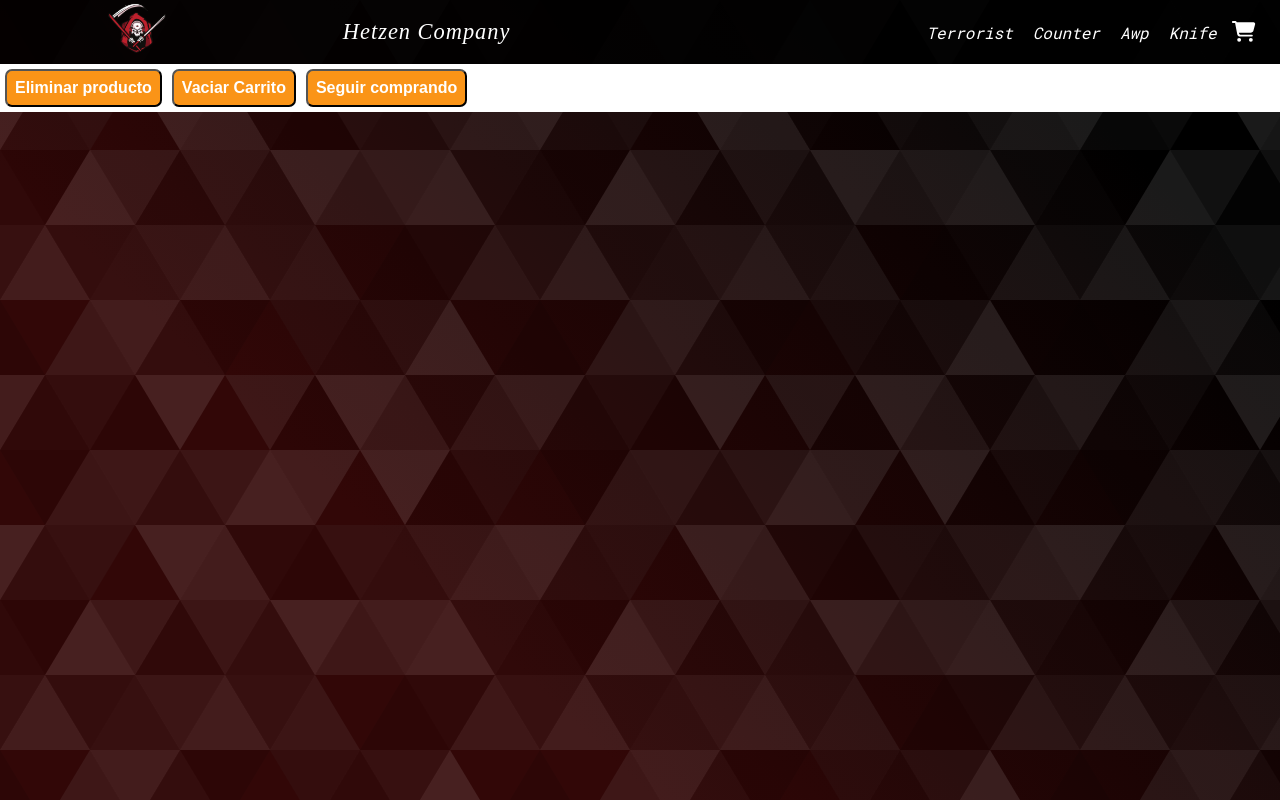
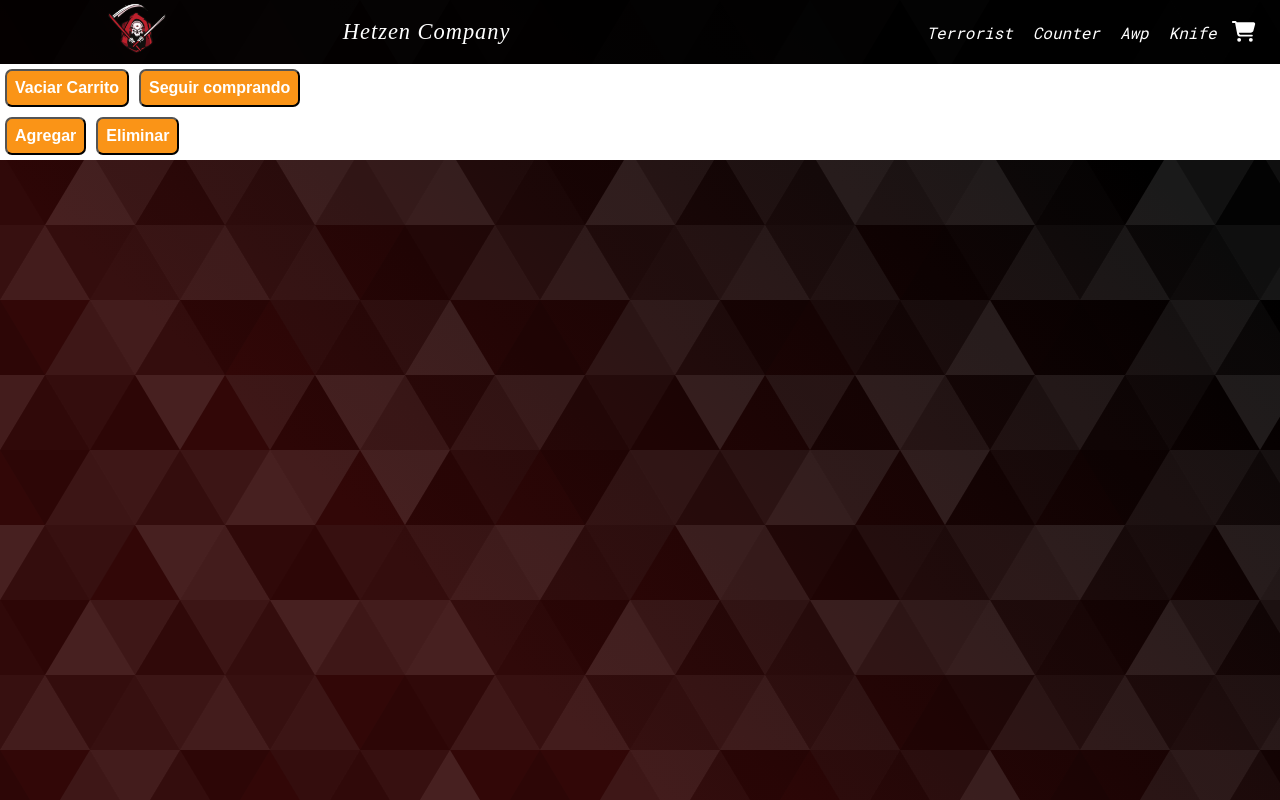
Before and after one commit to luispino94/PinoLuisReactDesafios, a React (Vite) app in the folder React-eCommerce/: page /cart in a window 1280 px wide. Built offline with nearby package versions, Linux system fonts and the light colour scheme; a web font is replaced by a local one.

Commit message:
modificaciones en cartcontext e itemcount

```diff
--- a/React-eCommerce/src/componentes/Contexto/cartContext.jsx
+++ b/React-eCommerce/src/componentes/Contexto/cartContext.jsx
@@ -19,20 +19,17 @@ const CartContexProvider = ({children}) => {
  }, [cartList]);
 
  //FUNCION AGREGAR AL CARRITO
- const addToCart = (producto)=>{
-    const inCart = cartList.find(
-      (productInCart) => productInCart === producto.id);
-    if (inCart){
-      setCarlist (
-        cartList.map((productInCart)=>{
-          if (productInCart.id === producto.id){
-            return {...inCart , amount: inCart.amount +1}
-          } else return productInCart;
-        })
-      );
-    } else {
-      setCarlist ([... cartList,{...producto, amount:1}])
-    }
+ function addToCart(item){
+    const inCart = cartList.findIndex(
+      (productInCart) => productInCart.id === item.id);
+    if (inCart !== -1){
+      const cantidadVieja = cartList[inCart].quantity
+      cartList[inCart].quantity += cantidadVieja
+      setCarlist ([...cartList])
+        }else {
+      setCarlist ([... cartList,
+                  item])
+          }
     }
 
   //FUNCIÓN BORRAR ITEM DEL CARRITO
@@ -45,11 +42,13 @@ const CartContexProvider = ({children}) => {
         cartList.filter ((productInCart)=> productInCart.id !== producto.id)
       );
     } else{
-        setCarlist ((productInCart)=>{
+        setCarlist(
+          cartList.map((productInCart)=>{
          if (productInCart.id === producto.id){
            return {...inCart, amount: inCart.amount -1};
          } else return productInCart;
-      });
+      })
+        );
     };
 
 
--- a/React-eCommerce/src/componentes/Items/ItemCount.jsx
+++ b/React-eCommerce/src/componentes/Items/ItemCount.jsx
@@ -4,29 +4,29 @@ import {useState} from 'react';
 import './itemlist.scss';
 
         /* COMPONENTE CON CONTADOR  */
-const ItemCount = ({ producto, stock, initial, onAdd, handleInputType}) => {
+const ItemCount = ({stock, initial, onAdd, handleInputType}) => {
 
-  const [item, setItem] = useState(initial);
+  const [quantity, setQuantity] = useState(initial);
 
   function addItem() {
-    if (item < stock) {
-      setItem(item + 1);
+    if (quantity < stock) {
+      setQuantity(quantity + 1);
     }
   }
   function lessItem() {
-    if (item > 1) {
-      setItem(item - 1);
+    if (quantity> 1) {
+      setQuantity(quantity- 1);
     }
   }
   function addCarrito() {
-    onAdd(item);
+    onAdd(quantity);
     handleInputType();
   }
 
   return (
        <div className='container-button'>
           <button className='btn-item' onClick={addItem}><FontAwesomeIcon icon={faPlus}/></button>
-            <i className='item-count'>{item}</i>
+            <i className='item-count'>{quantity}</i>
           <button className="btn-item" onClick={lessItem}><FontAwesomeIcon icon={faMinus}/></button>
 
           <button className='btn-item-add' onClick={addCarrito}>Agregar al carrito</button>
--- a/React-eCommerce/src/componentes/Items/ItemDetail.jsx
+++ b/React-eCommerce/src/componentes/Items/ItemDetail.jsx
@@ -14,8 +14,8 @@ const ItemDetail = ({producto}) => {
   function handleInputType() {
     setInputType('BtnChange');
 }
-const onadd =(item) => {
-  addToCart({...producto, item})
+const onadd =(quantity) => {
+  addToCart({...producto, quantity})
 }
  console.log (cartList);
   return (
@@ -28,7 +28,7 @@ const onadd =(item) => {
           <span className='container-price-detail'>{`$ ${producto.price}`}</span>
 
           { inputType ===  'itemCount'?
-        <ItemCount  stock={5} initial={1} onAdd={onadd} handleInputType={handleInputType} />:
+        <ItemCount  stock={10} initial={1} onAdd={onadd} handleInputType={handleInputType} />:
         <BtnChange/>
         }
 
--- a/React-eCommerce/src/componentes/cart/Cart.jsx
+++ b/React-eCommerce/src/componentes/cart/Cart.jsx
@@ -1,16 +1,18 @@
 import React from 'react'
-import { Link } from 'react-router-dom';
+import { Link} from 'react-router-dom';
 import { useCartContext } from '../Contexto/cartContext'
 import './cart.scss'
 
 const Cart = () => {
-  const {cartList, deleteItemtoCart,vaciarCarrito} = useCartContext();
+  const {cartList, deleteItemtoCart,vaciarCarrito,addToCart} = useCartContext();
+
+
 
   return (
 
     <div className='lista-resumen-compra'>
-      {cartList.map (product =>  <li> Nombre: {product.name} - Precio:{product.price} -Cantidad: {product.item}</li>)}
-      <button onClick={deleteItemtoCart}>Eliminar producto</button>
+      {cartList.map (producto =>  <li key={producto.id}> Nombre: {producto.name} - Precio:{producto.price} -Cantidad: {producto.quantity}</li>)}
+
       <button onClick={vaciarCarrito}>Vaciar Carrito</button>
       <Link to='/'>
             <button className='btn'
@@ -18,6 +20,11 @@ const Cart = () => {
                 Seguir comprando
             </button>
         </Link>
+      <div>
+        <button onClick={()=> addToCart({item}) }>Agregar</button>
+        <button onClick={()=> deleteItemtoCart({item}) }>Eliminar</button>
+
+      </div>
     </div>
 
   )
--- a/React-eCommerce/src/datos/datos.js
+++ b/React-eCommerce/src/datos/datos.js
@@ -4,7 +4,7 @@ const productos = [
       price: 300,
       skin:
         'https://cdnb.artstation.com/p/assets/images/images/004/828/097/large/tolga-balek-1.jpg?1486567236',
-      stock: 5,
+      stock: 10,
       modelo:
       ' <iframe title="AWP | Dragon Lore" frameborder="0" allowfullscreen mozallowfullscreen="true" webkitallowfullscreen="true" allow="autoplay; fullscreen; xr-spatial-tracking" xr-spatial-tracking execution-while-out-of-viewport execution-while-not-rendered web-share src="https://sketchfab.com/models/e633e9b6a24142029843456efef22036/embed?autostart=1"> </iframe>',
       categoria : 'awp',
```
